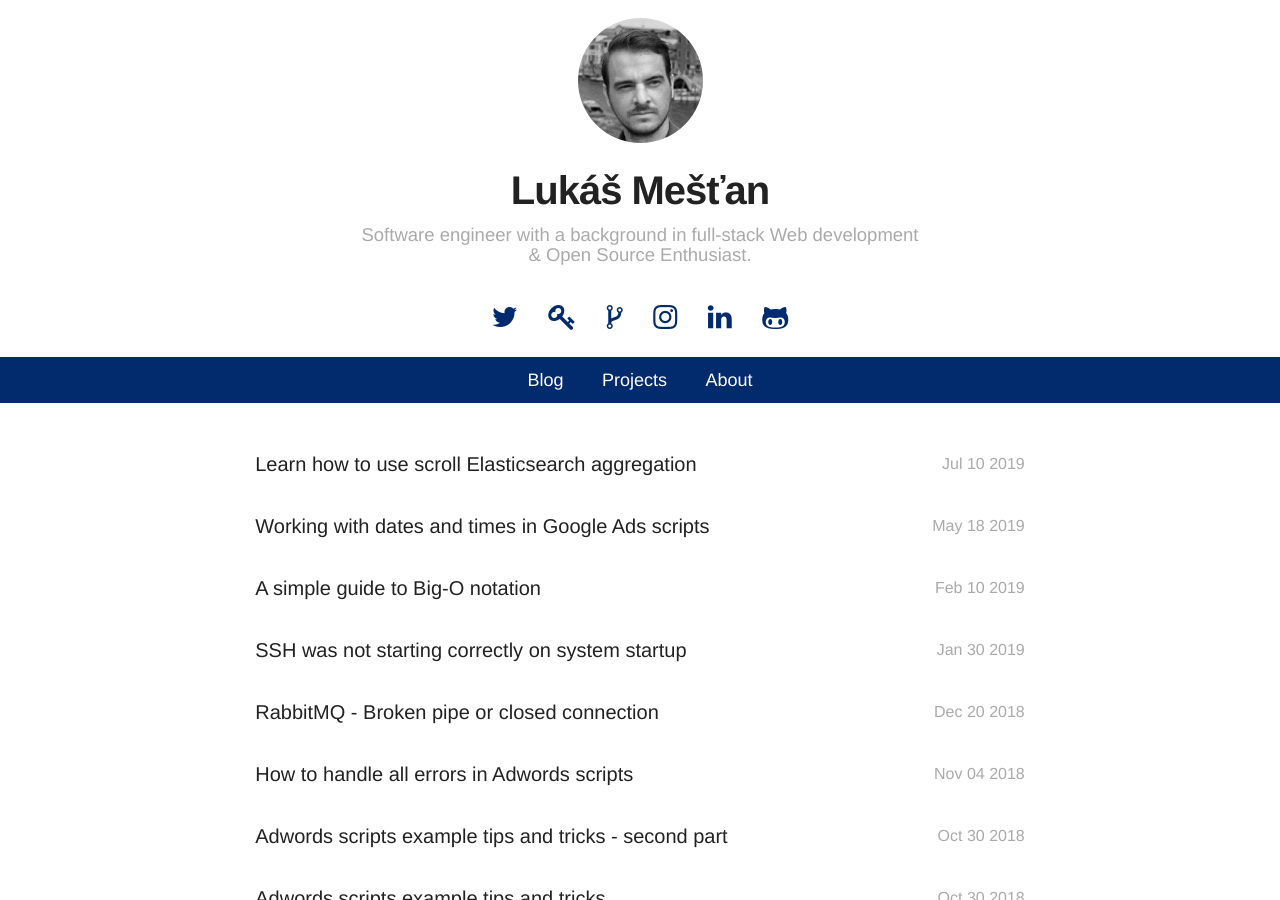
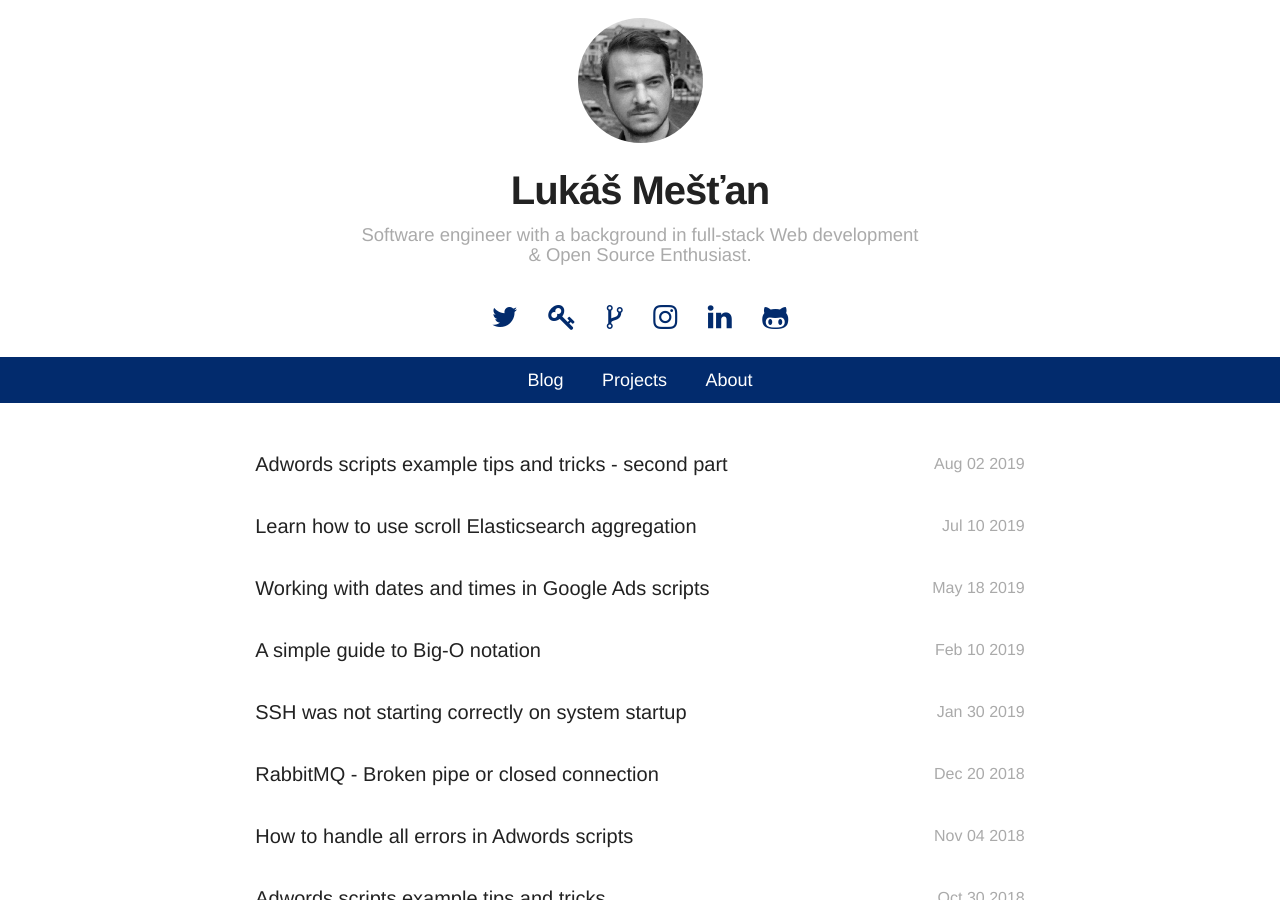
Before and after one commit to arzzen/lukasmestan.com, a Jekyll site: the page built from index.html, in a window 1280 px wide and 900 px high. Built offline with Jekyll 4.4.1, drawn with Linux system fonts in a browser that asks for light colours; nearby versions of some CDN libraries.

Commit message:
update post

```diff
--- a/_posts/2019-08-02-adwords-scripts-tips-and-tricks-second-part.markdown
+++ b/_posts/2019-08-02-adwords-scripts-tips-and-tricks-second-part.markdown
@@ -1,7 +1,7 @@
 ---
 title: "Adwords scripts example tips and tricks - second part"
 layout: post
-date: 2018-10-30 10:00
+date: 2019-08-02 10:00
 image: /assets/images/adwords-code-gs.png
 headerImage: false
 tag: [adwords, scripts]
```
